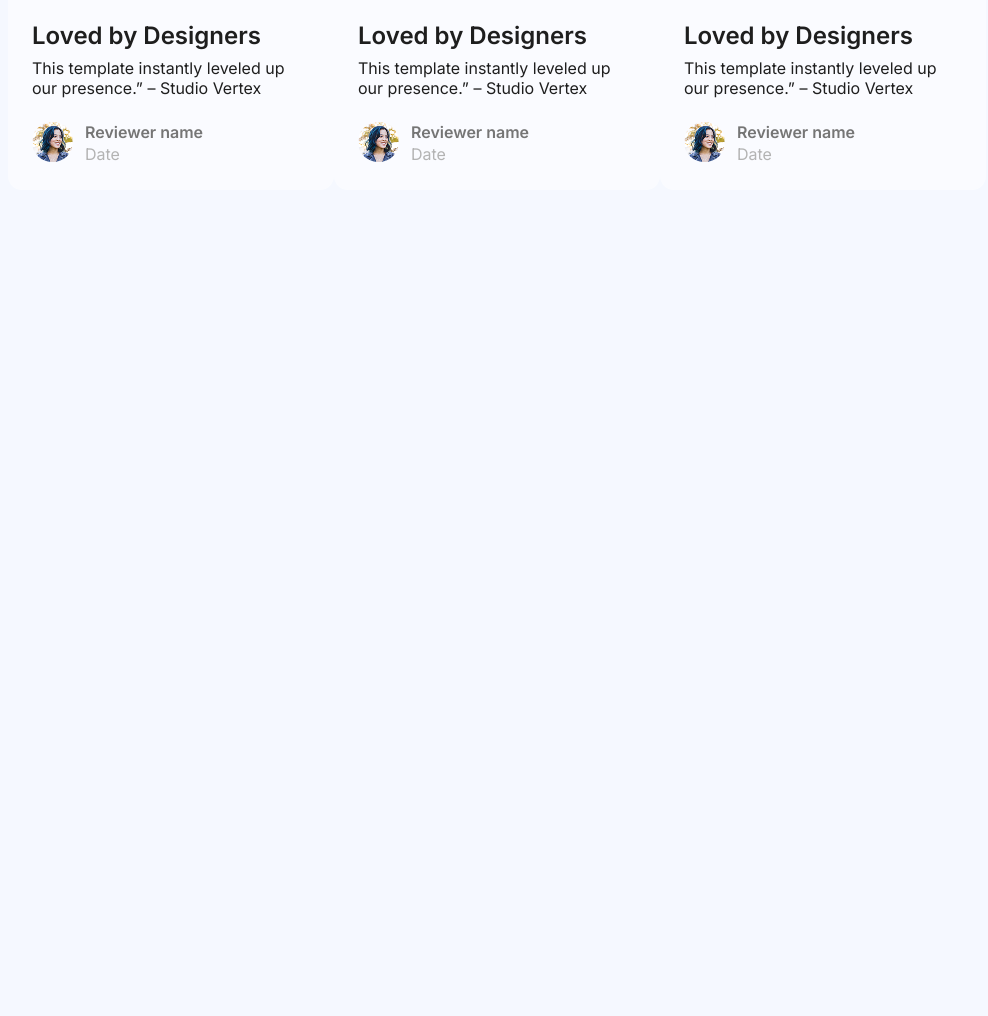
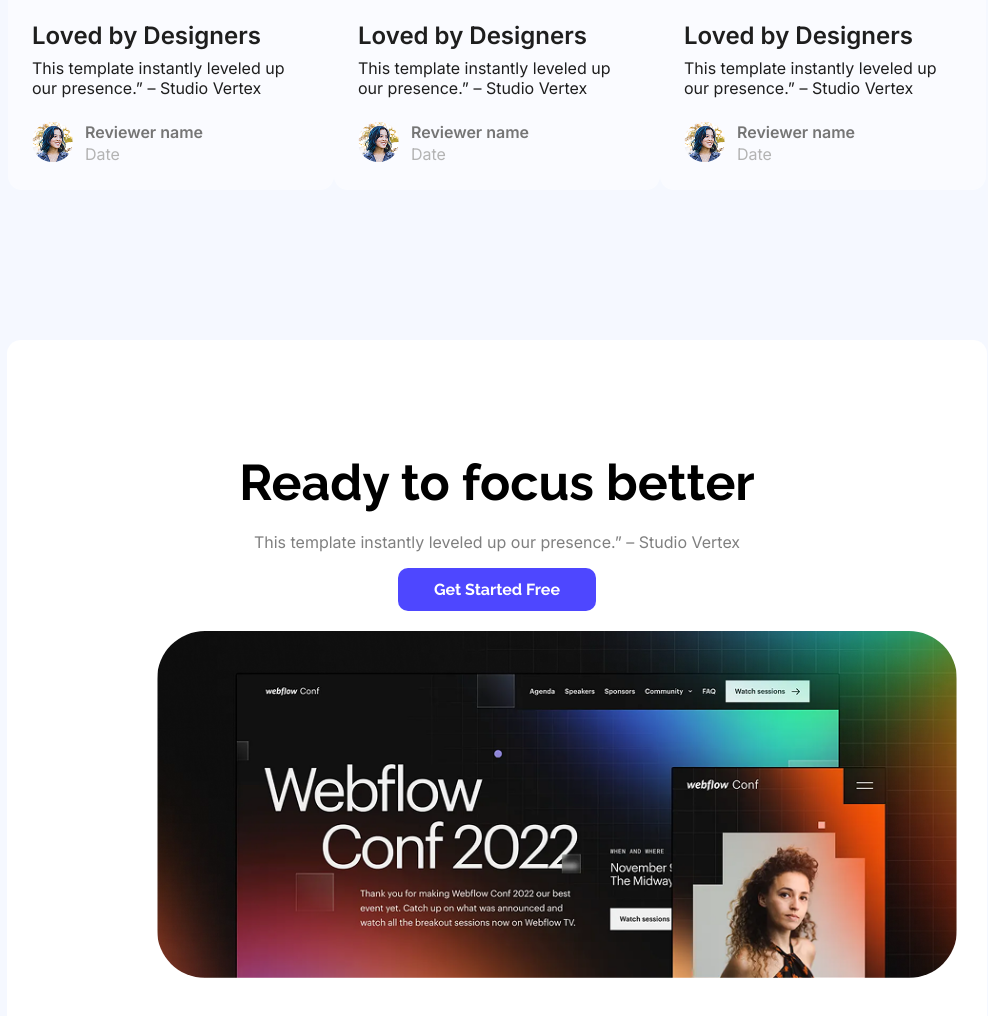
Before and after one commit to 0fahimtazwar0/B12A01-landing-launchpad, a plain HTML site: page index.html in a window 1280 px wide. Shown: the part 1949-2965 px from the top of the page, without its empty margins (143-1131 px from the left). Before the commit the page ends 2139 px from the top, so only its background shows below. Drawn offline with Linux system fonts and the light colour scheme.

Commit message:
added Ready to focus better section

```diff
--- a/index.html
+++ b/index.html
@@ -116,6 +116,12 @@
                 </div>
             </div>
         </section>
+        <section class="focusBetter">
+            <h2 class="focusTitle">Ready to focus better</h2>
+            <p class="focusText">This template instantly leveled up our presence.” – Studio Vertex</p>
+            <button class="btn-primary">Get Started Free</button><br>
+            <img src="Assets/wc-big.png" alt="Webflow Conf 2022" class="wc-big">
+        </section>
     </main>
     <footer></footer>
 </body>
--- a/style.css
+++ b/style.css
@@ -139,3 +139,26 @@ nav{
     margin: 0px 151px;
     justify-content: space-between;
 }
+/* "Ready to focus better" section styles */
+.focusTitle{
+    font-family: raleway;
+    font-size: 50px;
+    font-weight: bold;
+    color: black;
+    margin-bottom: 20px;
+}
+.focusText{
+    color: rgba(0, 0, 0, 0.5);
+}
+.wc-big{
+    border-radius: 48px;
+    max-width: 800px;
+    margin-top: 20px;
+}
+.focusBetter{
+    text-align: center;
+    background-color: white;
+    padding: 71px 150px;
+    border-radius: 14px;
+    margin: 150px;
+}
```
